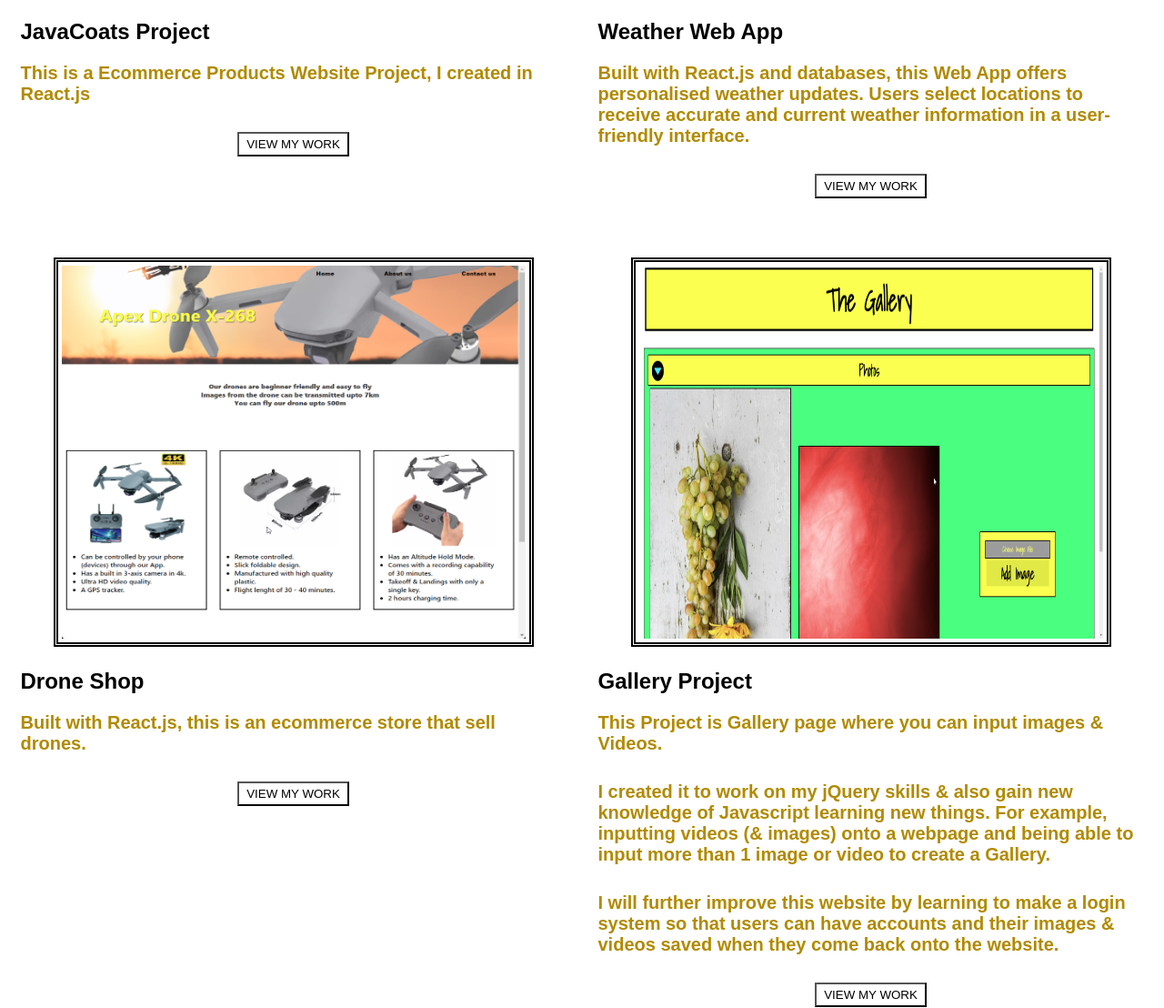
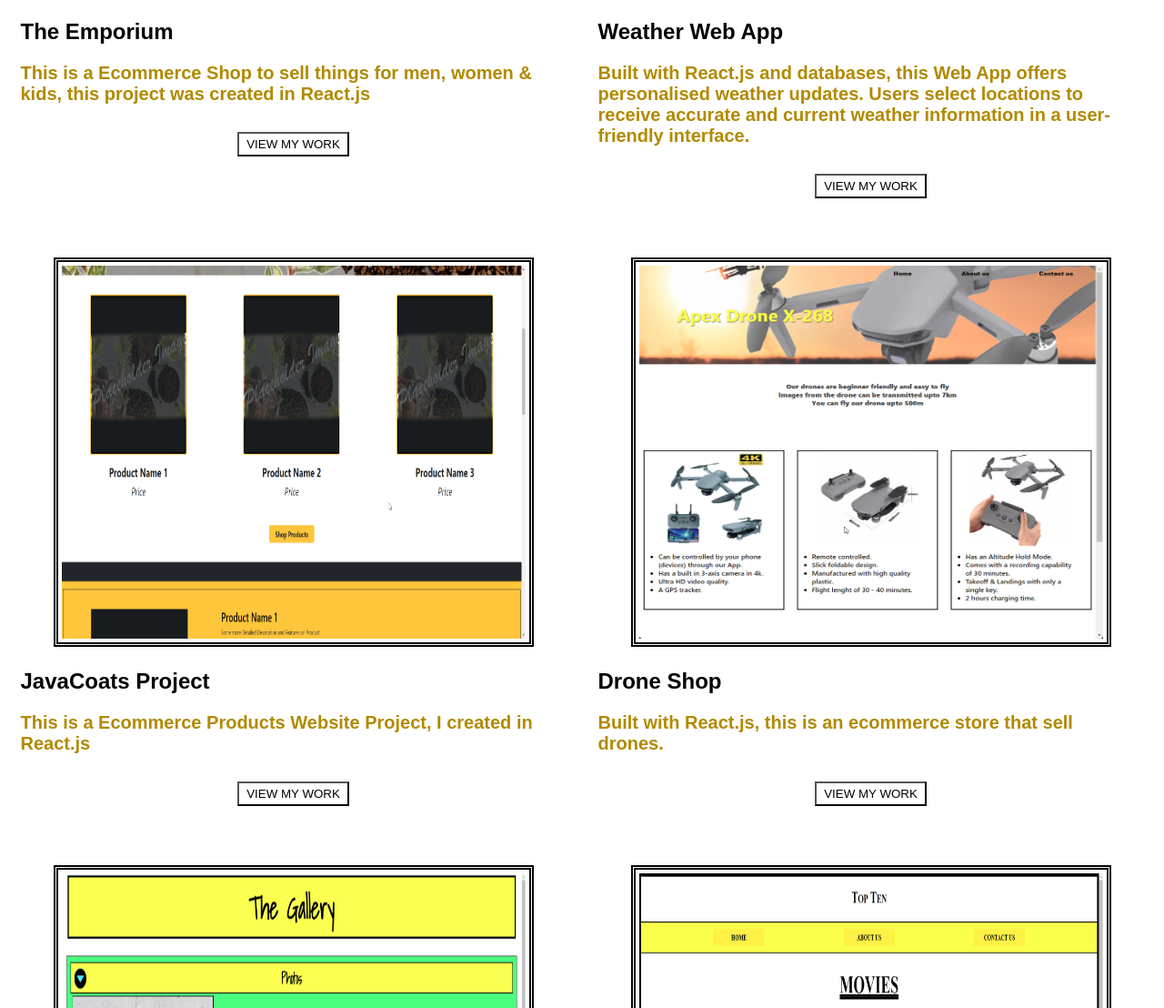
Before and after one commit to Carlston325/portfolio_static, a plain HTML site: page index.html in a window 1280 px wide. Shown: the part 1385-2493 px from the top of the page at 91% size. Drawn offline with Linux system fonts and the light colour scheme; a web font is replaced by a local one.

Commit message:
added new project

```diff
--- a/index.html
+++ b/index.html
@@ -79,13 +79,13 @@
         <h2>My Projects</h2>
         <div class="showcase-grid">
           <div class="showcase-card">
-            <img class="showcase-img" src="./assets/images/JavaCoats.png" />
-            <h2>JavaCoats Project</h2>
+            <img class="showcase-img" src="./assets/images/the_emporium.png" />
+            <h2>The Emporium</h2>
             <p>
-              This is a Ecommerce Products Website Project, I created in
-              React.js
+              This is a Ecommerce Shop to sell things for men, women & kids,
+              this project was created in React.js
             </p>
-            <a href="https://sites.google.com/view/javacoatsecommerce/home"
+            <a href="https://carlston325.github.io/the_emporium_static/"
               ><button class="btn viewWork7">View My Work</button></a
             >
           </div>
@@ -104,6 +104,18 @@
             </p>
             <a href="https://sites.google.com/view/weather-react/home"
               ><button class="btn viewWork6">View My Work</button></a
+            >
+          </div>
+
+          <div class="showcase-card">
+            <img class="showcase-img" src="./assets/images/JavaCoats.png" />
+            <h2>JavaCoats Project</h2>
+            <p>
+              This is a Ecommerce Products Website Project, I created in
+              React.js
+            </p>
+            <a href="https://sites.google.com/view/javacoatsecommerce/home"
+              ><button class="btn viewWork7">View My Work</button></a
             >
           </div>
 
```
Also changed, not shown: assets/images/the_emporium.png (added).
